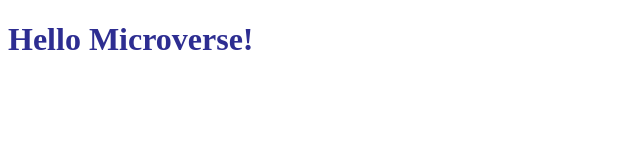
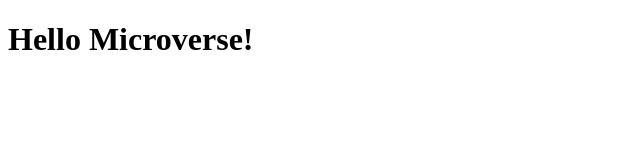
Before and after one commit to DanSam5K/Hello-Microverse, a website: page index.html in a window 1280 px wide. Shown: the whole page, without its empty margins (0-640 px from the left). Drawn offline with Linux system fonts and the light colour scheme.

Commit message:
Add comment and make changes to project

```diff
--- a/index.html
+++ b/index.html
@@ -8,6 +8,7 @@
     <link rel="stylesheet" type="text/css" href="./style.css">
 </head>
 <body>
-    <h1 class="fav-color">Hello Microverse!</h1>
+    <!-- Header section with h1 element-->
+    <h1>Hello Microverse!</h1>
 </body>
 </html>
--- a/style.css
+++ b/style.css
@@ -1,3 +1,4 @@
+/* styles for the project */
 .fav-color {
   color: #2d2d91;
 }
```
